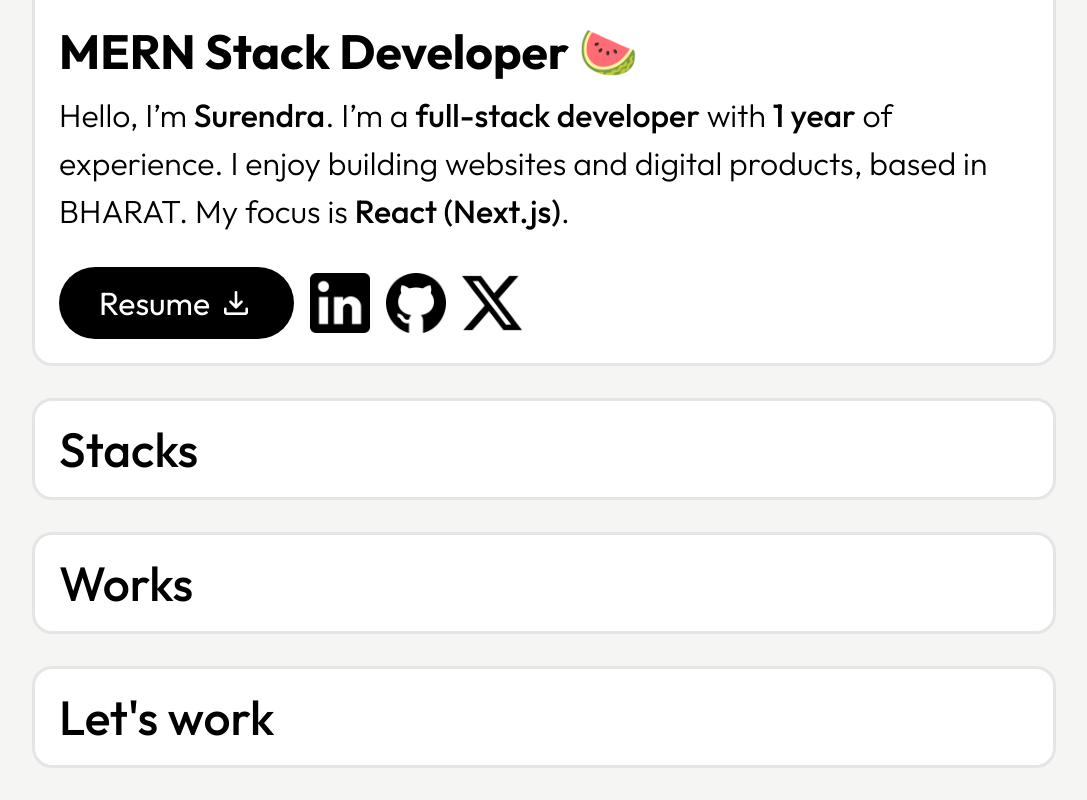
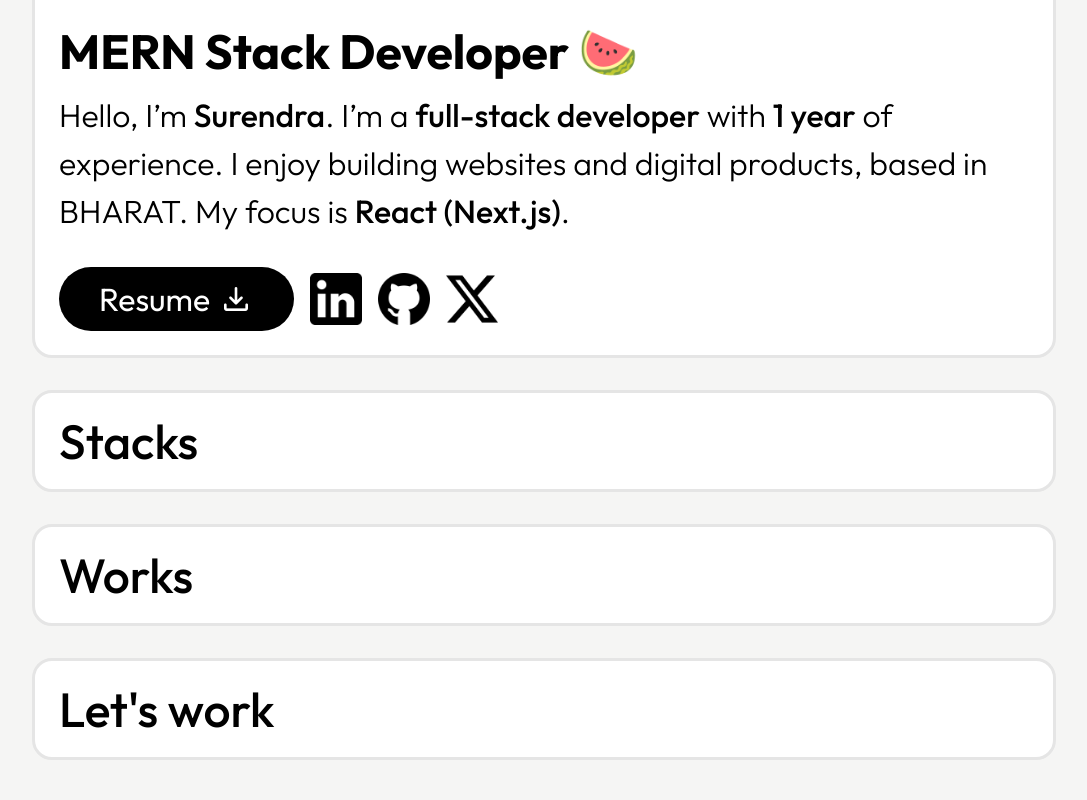
Before and after one commit to surendra-manjhi/manjhss-tech, a React (Vite) app: page / in a window 1280 px wide. Shown: the part 860-1660 px from the top of the page, without its empty margins (96-1183 px from the left). Built offline with nearby package versions, Linux system fonts and the light colour scheme.

Commit message:
Update resume button

```diff
--- a/src/components/About.jsx
+++ b/src/components/About.jsx
@@ -46,23 +46,19 @@ function About() {
 					id="profile-content-redirects"
 					className="mt-8 flex gap-4 items-center"
 				>
-					<a href="/" target="_blank">
-						<div className="px-10 py-3 bg-black rounded-[50px] border-black text-center text-white text-[32px] font-normal">
-							<div className="flex gap-2 items-center justify-center">
-								<span className="">Resume</span>
-								<span class="material-symbols-rounded text-4xl">
-									download
-								</span>
-							</div>
-						</div>
-					</a>
+					<button class="bg-black text-white text-[32px] font-normal py-2 px-10 rounded-full flex gap-2 items-center">
+						<span>Resume</span>
+						<span class="material-symbols-rounded text-4xl">
+							download
+						</span>
+					</button>
 
 					{redirects?.map((data, index) => (
 						<a key={index} href={data.href} target="_blank">
 							<img
 								src={data.src}
 								alt={data.src}
-								className="w-[60px] aspect-auto"
+								className="w-[52px] aspect-auto"
 							/>
 						</a>
 					))}
```
